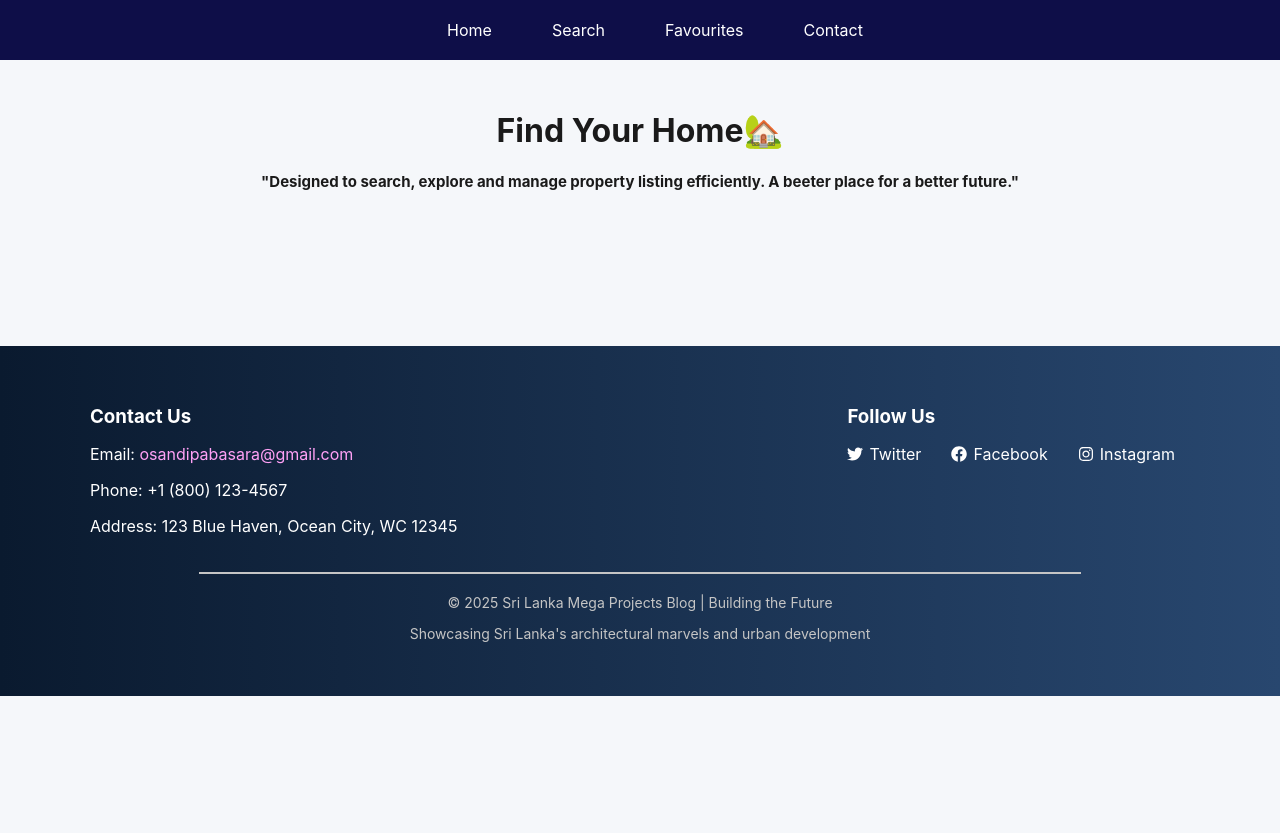
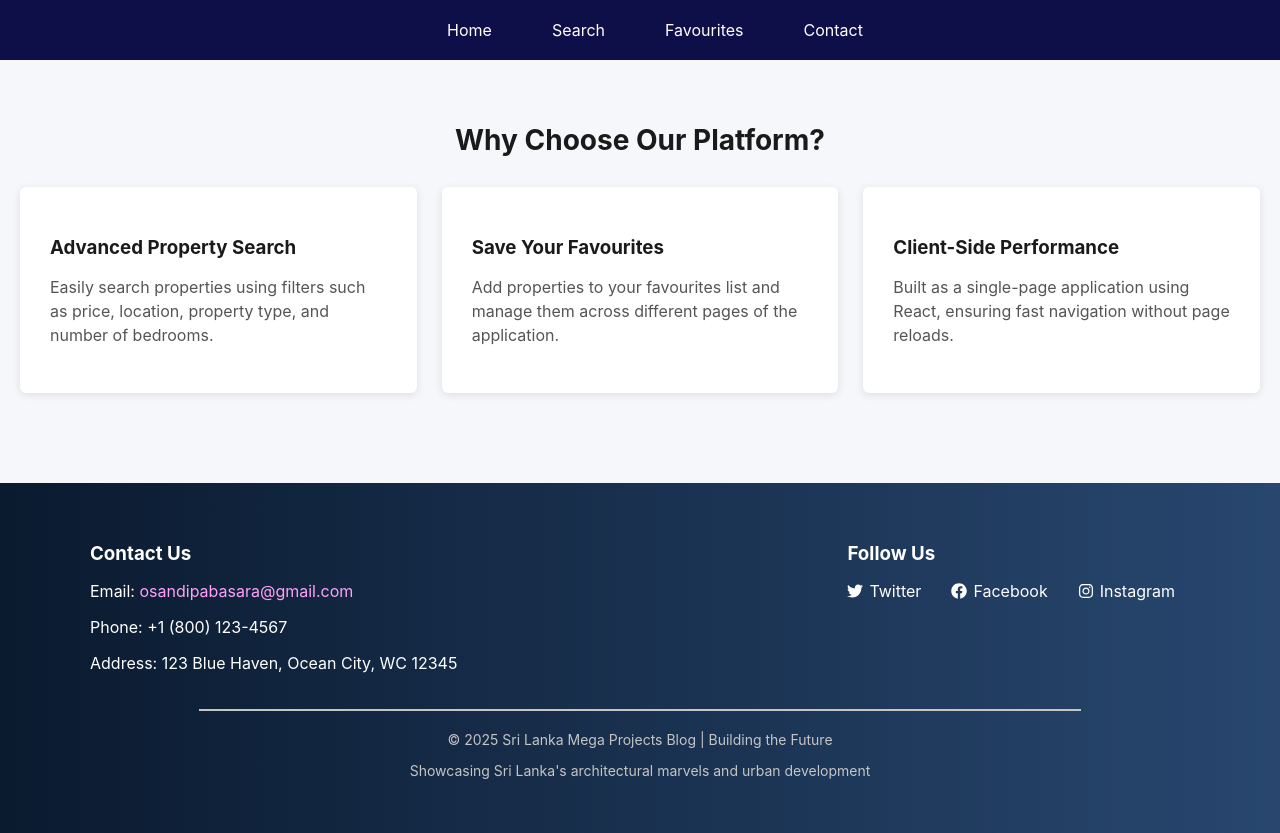
Before and after one commit to osandipabasara-design/estate-agent-app-new, a React (Create React App) app: page /contact in a window 1280 px wide. Before the commit the page ends 800 px from the top, so only its background shows below. Built offline with nearby package versions, Linux system fonts and the light colour scheme.

Commit message:
estate-agent-new-app

```diff
--- a/src/pages/Home.css
+++ b/src/pages/Home.css
@@ -1,16 +1,39 @@
-.page{
-    padding: 90px;
-
-
+.home-feature-section {
+    margin-top: 60px;
+    padding: 40px 20px;
 }
 
-.page h1{
-    display: flex;
-    justify-content: center;
+.home-feature-section h2 {
+    font-size: 28px;
+    margin-bottom: 30px;
+    text-align: center;
 }
-.page p {
-    font-weight: bold;
-    font-size: 15px;
-    display: flex;
-    justify-content: center;
+
+.home-feature {
+    display: grid;
+    grid-template-columns: repeat(3, 1fr);
+    gap: 25px;
 }
+
+.feature-card {
+    background: white;
+    padding: 30px;
+    border-radius: 6px;
+    box-shadow: 0 2px 8px rgba(0, 0, 0, 0.1);
+}
+
+.feature-card h3 {
+    margin-bottom: 10px;
+}
+
+.feature-card p {
+    color: #555;
+    line-height: 1.5;
+}
+
+ /* Responsive */
+@media (max-width: 900px) {
+    .home-features {
+      grid-template-columns: 1fr;
+    }
+}
--- a/src/pages/Home.jsx
+++ b/src/pages/Home.jsx
@@ -2,14 +2,36 @@ import "./Home.css";
 
 const Home = () => {
     return (
-        <div className="page">
-            <h1>Find Your Home🏡</h1>
+        <section className="home-feature-section">
+            <h2>Why Choose Our Platform?</h2>
 
-            <p>
-                "Designed to search, explore and manage property listing efficiently. A beeter place for a better future."
-            </p>
+            <div className="home-feature">
+                <div className="feature-card">
+                    <h3>Advanced Property Search</h3>
+                    <p>
+                    Easily search properties using filters such as price, location,
+                    property type, and number of bedrooms.
+                    </p>
+                </div>
 
-        </div>
+                <div className="feature-card">
+                    <h3>Save Your Favourites</h3>
+                    <p>
+                        Add properties to your favourites list and manage them across
+                        different pages of the application.
+                    </p>
+                </div>
+
+                <div className="feature-card">
+                    <h3>Client-Side Performance</h3>
+                    <p>
+                        Built as a single-page application using React, ensuring fast
+                        navigation without page reloads.
+                    </p>
+                </div>
+
+            </div>
+        </section>
     );
 };
 
```
